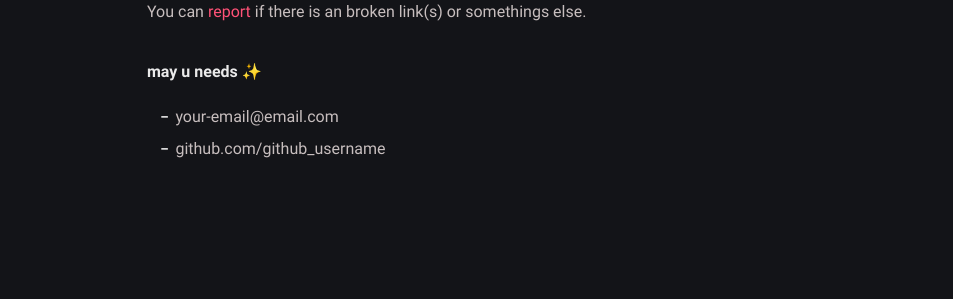
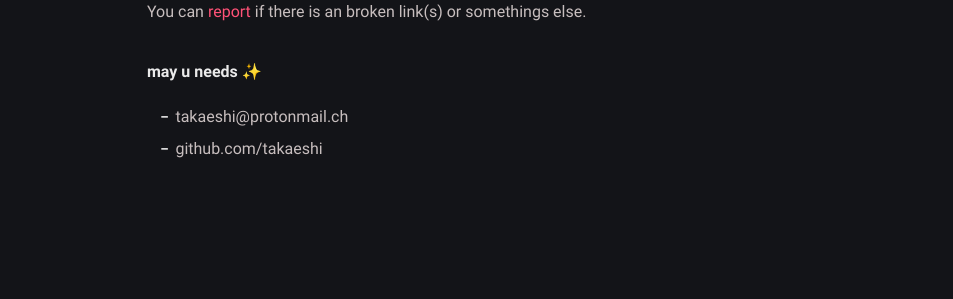
Before and after one commit to takaeshi/takaeshi.github.io, a Jekyll site: the page built from about.md, in a window 1280 px wide. Shown: the part 512-811 px from the top of the page, without its empty margins (163-1116 px from the left). Built offline with Jekyll 4.4.1, drawn with Linux system fonts in a browser that asks for light colours.

Commit message:
update config

```diff
--- a/_config.yml
+++ b/_config.yml
@@ -1,29 +1,29 @@
 # Site settings
-title: Klise Theme # site title
+title: Takaeshi # site title
 description: >- # site description
-  He's writing in Bahasa about web technology and experience as a journal
-  for documentation things that he learned, meet him <a href="https://github.com/piharpi" target="_blank" rel="noopener">@github</a>.
+  I am from Bangladesh
+  for documentation things that he learned, meet him <a href="https://github.com/takaeshi" target="_blank" rel="noopener">@github</a>.
 lang: en-US # default lang
-timezone: Asia/Jakarta # set your timezone
+timezone: Asia/Dhaka # set your timezone
 image: assets/img/ogp.png # This image used for Open Graph more info https://ogp.me/
-repo: https://github.com/piharpi/jekyll-klise # site repo [optional]
+repo: https://github.com/takaeshi/jekyll-klise # site repo [optional]
 mode: dark # default theme "dark" | "light"
 
 # Profile settings
 author:
-  name: Jekyll Klisé # author name
+  name: Takaeshi # author name
   bio: >- # tell to the world
     The minimalist Jekyll theme, light and dark mode support, for running a personal site and blog,
     meet Klisé theme at <a href="https://github.com/piharpi/jekyll-klise" target="_blank" rel="noopener">@github</a>.
-  username: username # general username
-  github: github_username # github username
+  username: takaeshi # general username
+  github: takaeshi # github username
   twitter: twitter_username # twitter username
   facebook: facebook_username # facebook username
-  email: your-email@email.com # email adress
+  email: takaeshi@protonmail.ch # email adress
   avatar: /assets/img/avatar.jpg # change with your own avatar
 
 # URL settings
-url: "https://klise.now.sh" #
+url: "https://takaeshi.github.io" #
 baseurl:
 permalink: /:title/
 google_analytics: # leave it blank if not wish
```
